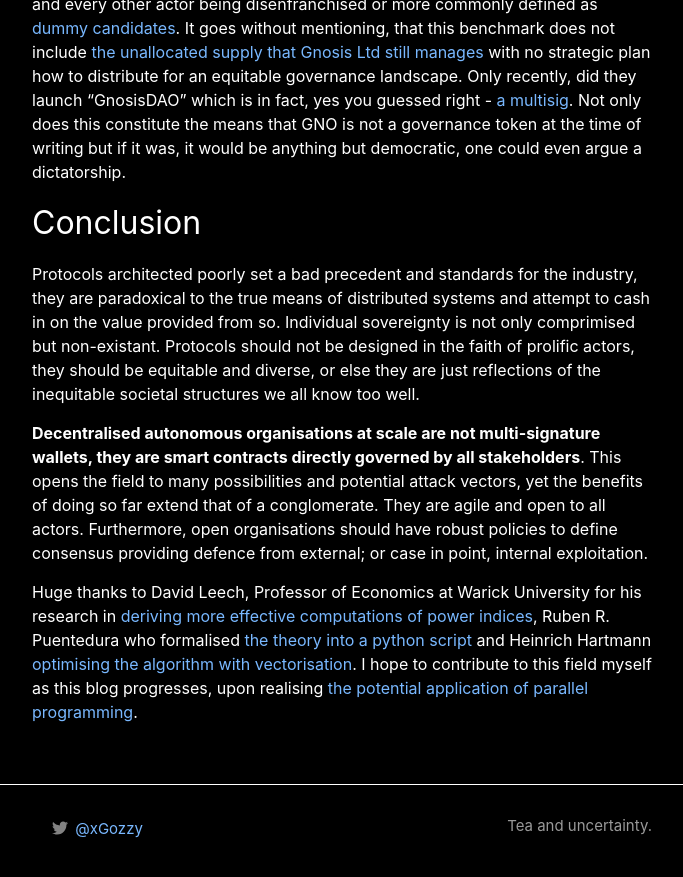
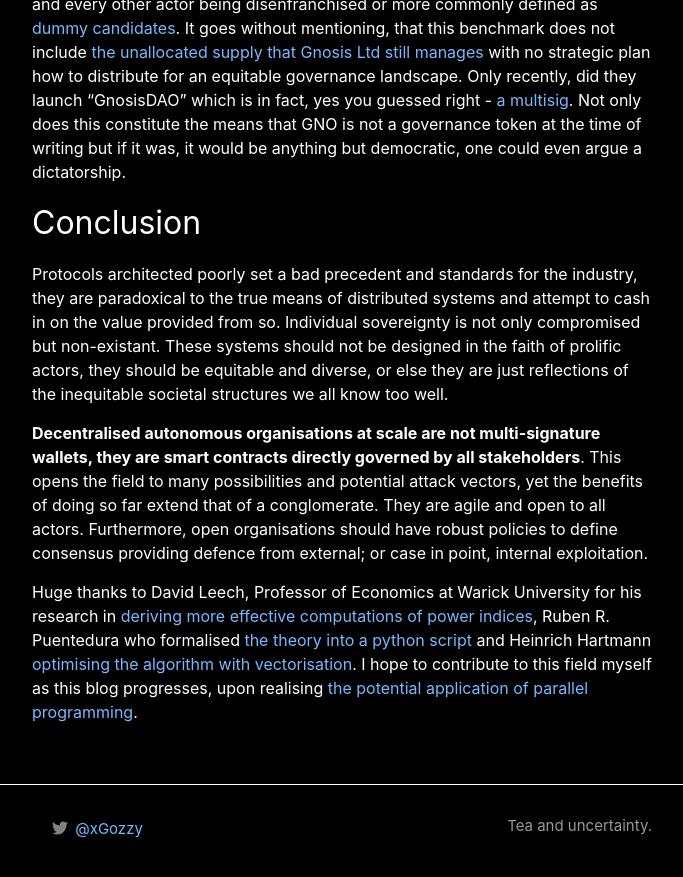
Before and after one commit to focaldotorg/blog, a Jekyll site: the page built from _posts/2021-12-24-the-equitable-token-merger.md, in a window 1280 px wide and 900 px high, scrolled down 17430 px. Shown: the top 877 px of the window, without its empty margins (298-981 px from the left). Built offline with Jekyll 4.4.1, drawn with Linux system fonts in a browser that asks for light colours.

Commit message:
correct typo and rephrase concluding statement

```diff
--- a/_posts/2021-12-24-the-equitable-token-merger.md
+++ b/_posts/2021-12-24-the-equitable-token-merger.md
@@ -24,7 +24,7 @@ Publicly traded assets throughout their lifetimes can inhibit value accrual from
 
 <blockquote class="twitter-tweet"><p lang="en" dir="ltr">if markets reward coercion one should avoid thinking about price as a proxy for success</p> <a href="https://twitter.com/ssaintleger/status/1472207230971924490?ref_src=twsrc%5Etfw"><svg class="svg-icon grey"><use xlink:href="/assets/minima-social-icons.svg#twitter"></use></svg> - sacha saint-leger🎗 (@ssaintleger)</a></blockquote>
 
-That said, how can one approach deriving relative value across these cooperatives of open collaboration, we know that governance is a necessity at the core of any form of coordination. While monetised votes have always been controversial to the architecture of a governing body, it is nothing new in the world of capitalism. In 1946, a revelation to [governance and game theory was formalised](https://en.wikipedia.org/wiki/Penrose_square_root_law) by Lionel Penrose. This was then applied upon by John F. Banzhaf the third, to create a methodology distinguishing the probability of a singular actor `i` in a set of `n` voters that could skew the outcome of a ballot, known as the [Banzhaf power index](https://en.wikipedia.org/wiki/Banzhaf_power_index).
+That said, how can one approach deriving relative value across these cooperatives of open collaboration, we know that governance is a necessity at the core of any form of coordination. While monetised votes have always been controversial to the architecture of a governing body, it is nothing new in the world of capitalism. In 1946, a revelation to [governance and game theory was formalised](https://en.wikipedia.org/wiki/Penrose_square_root_law)  by Lionel Penrose. This was then applied upon by John F. Banzhaf the third, to create a methodology distinguishing the probability of a singular actor `i` in a set of `n` voters that could skew the outcome of a ballot, known as the [Banzhaf power index](https://en.wikipedia.org/wiki/Banzhaf_power_index).
 
 On the 8th of November 2021, discussions were unveiled across the public discourses of Gnosis and xDAI [about a potential merger](https://forum.gnosis.io/t/gip-16-gnosis-chain-xdai-gnosis-merge/1904) authored by the internal management of each organisation. The basis point for this benchmark relied on 14 day time-weighted average price queries to central markets to compute a pre-defined exchange rate, [which was criticised](https://forum.poa.network/t/xdai-gnosis-merger/8357/61) because of GNO's recent all time highs in the market versus STAKE's lows. It was retracted for a model [with a multiplier](https://forum.gnosis.io/t/gip-16-gnosis-chain-xdai-gnosis-merge/1904/73) which had more acceptance. A month later, the ballots were live and coordinated through the vote signalling solution [Snapshot](https://snapshot.org), **enforced with no quorum**.
 
@@ -400,7 +400,7 @@ What we see above is this assumed profiled coalition holding all governing power
 
 ## Conclusion
 
-Protocols architected poorly set a bad precedent and standards for the industry, they are paradoxical to the true means of distributed systems and attempt to cash in on the value provided from so. Individual sovereignty is not only comprimised but non-existant. Protocols should not be designed in the faith of prolific actors, they should be equitable and diverse, or else they are just reflections of the inequitable societal structures we all know too well.
+Protocols architected poorly set a bad precedent and standards for the industry, they are paradoxical to the true means of distributed systems and attempt to cash in on the value provided from so. Individual sovereignty is not only compromised but non-existant. These systems should not be designed in the faith of prolific actors, they should be equitable and diverse, or else they are just reflections of the inequitable societal structures we all know too well.
 
 **Decentralised autonomous organisations at scale are not multi-signature wallets, they are smart contracts directly governed by all stakeholders**. This opens the field to many possibilities and potential attack vectors, yet the benefits of doing so far extend that of a conglomerate. They are agile and open to all actors. Furthermore, open organisations should have robust policies to define consensus providing defence from external; or case in point, internal exploitation.
 
```
